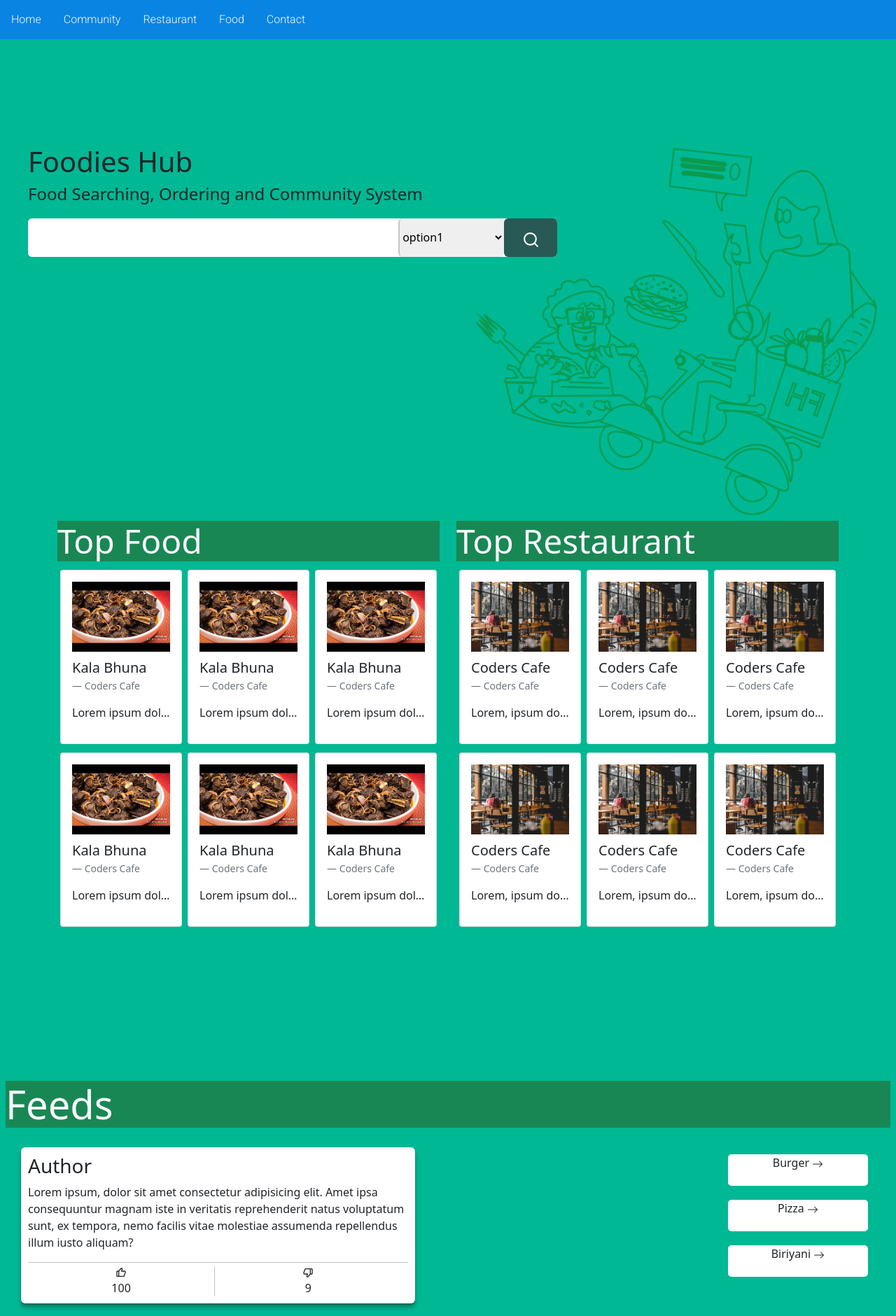
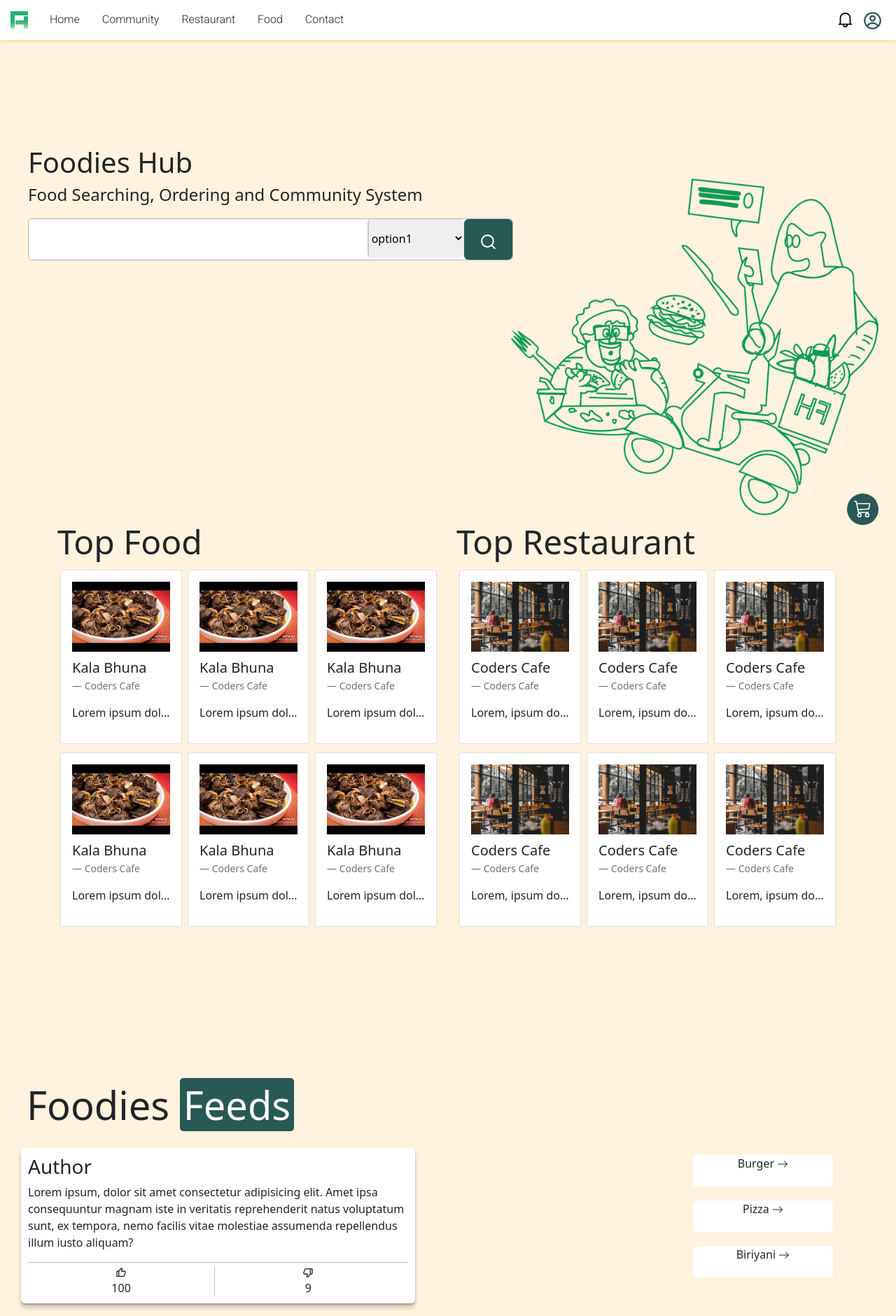
Before and after one commit to Marshmalow212/Foodies_hub, a React (Create React App) app in the folder frontend/: page / in a window 1280 px wide. Shown: the top 1880 px of the page at 70% size. Built offline with nearby package versions, Linux system fonts and the light colour scheme; a web font is replaced by a local one.

Commit message:
Cart, Profile, Notification Icon + little Upgrade

```diff
--- a/frontend/src/Home/Home.css
+++ b/frontend/src/Home/Home.css
@@ -2,13 +2,23 @@
   padding-top: 12%;
   margin-left: 30px;
 }
+.FeedText {
+  margin-left: 30px;
+  /* text-align: center; */
+}
+span {
+  border-radius: 5px;
+  padding: 0 5px;
+}
 .sec-1 {
   height: 85vh;
   background-image: url(../img/home_background.png);
+  /* filter: blur(8px); */
+  /* -webkit-filter: blur(8px); */
   /* background-size: 10px; */
   /* height: 10px; */
   background-position: right bottom;
-  background-size: 600px;
+  background-size: 550px;
   background-repeat: no-repeat;
   /* background: linear-gradient(white, grey); */
   padding-left: 10px;
--- a/frontend/src/Home/Home.js
+++ b/frontend/src/Home/Home.js
@@ -7,6 +7,7 @@ import TopFood from './TopFood';
 import TopRestaurant from './TopRestaurant';
 import HomeFeeds from './HomeFeeds';
 import RightNavigation from './RightNavigation';
+import Cart from '../Templates/Cart';
 import "./Home.css"
 // import "../img/home-background.png"
 
@@ -17,7 +18,7 @@ class Home extends Component {
     }
     render() {
         return (
-            <div className="bgnormal">
+            <div className="bgnormal" style={{position: "relative"}}>
                 <Header/>
 
                 <div className="sec-1">
@@ -27,18 +28,19 @@ class Home extends Component {
                     </div>
                     <TestSearchBar/>
                     {/* <Search /> */}
+                    <Cart/>
                 </div>
 
             <div className="container" style={{height:"100vh"}}>
                 {/* Top Section*/}
                 <div className="row">
                     <div className="col-sm-6 ">
-                    <div className="display-5 bg-success my-md-2 text-light ">Top Food</div>
+                    <div className="display-5 my-md-2 text-dark ">Top Food</div>
                         {/* Top Food Section */}
                         <TopFood />
                     </div>
                     <div className="col-sm-6 ">
-                    <div className="display-5 bg-success my-md-2 text-light ">Top Restaurant</div>
+                    <div className="display-5 my-md-2 text-dark ">Top Restaurant</div>
                         {/* Top Restaurant Section */}
                         <TopRestaurant />
                     </div>
@@ -46,8 +48,8 @@ class Home extends Component {
 
             </div>
 
-            <div className="">
-                <div className="display-4 bg-success my-md-2 mx-md-2 text-light ">Feeds</div>
+            <div className="FeedText">
+                <div className="display-4 my-md-2 mx-md-2 text-dark">Foodies <span style={{color:"#ffff",background:"#285954"}}>Feeds</span></div>
             </div>
 
             <div className="3rd-section" style={{display:"flex"}}>
--- a/frontend/src/Home/HomeFeeds.css
+++ b/frontend/src/Home/HomeFeeds.css
@@ -4,7 +4,7 @@
   background-color: white;
   border-radius: 6px;
   padding: 10px;
-  box-shadow: 0 2px 2px 0 rgba(0, 0, 0, 0.2), 0 6px 6px 0 rgba(0, 0, 0, 0.3);
+  box-shadow: 0 2px 2px 0 rgba(0, 0, 0, 0.2), 0 6px 6px 0 rgba(0, 0, 0, 0.2);
 }
 .Reactions {
   display: flex;
--- a/frontend/src/Home/RightNavigation.css
+++ b/frontend/src/Home/RightNavigation.css
@@ -1,7 +1,7 @@
 .FoodNav,
 .RestaurantNav {
   margin-top: 20px;
-  margin-right: 20px;
+  margin-right: 70px;
   display: flex;
   flex-direction: column;
 }
--- /dev/null
+++ b/frontend/src/Templates/Cart.css
@@ -0,0 +1,17 @@
+.cart-box {
+  border-radius: 50%;
+  background-color: #285954;
+  height: 45px;
+  width: 45px;
+  margin-right: 0;
+  margin-left: auto;
+  text-align: center;
+  position: fixed;
+  right: 25px;
+  bottom: 50px;
+}
+.cart-icon {
+  margin: auto;
+  color: white;
+  font-size: 25px;
+}
--- /dev/null
+++ b/frontend/src/Templates/Cart.js
@@ -0,0 +1,15 @@
+import React from 'react'
+import "./Cart.css"
+import { BsCart3 } from "react-icons/bs";
+
+function Cart() {
+    return (
+            <div className="cart-box">
+                <div className="cart-icon">
+                <BsCart3/>
+                </div>
+            </div>
+    )
+}
+
+export default Cart
--- /dev/null
+++ b/frontend/src/Templates/Header.css
@@ -0,0 +1,25 @@
+.fhlogo {
+  padding-left: 15px;
+  padding-right: 15px;
+}
+.header-container {
+  background: white;
+  box-shadow: 0 1px 1px 0 rgba(0, 0, 0, 0), 0 3px 3px 0 rgba(255, 188, 43, 0.3);
+  position: sticky;
+  top: 0;
+  width: 100%;
+  /* font-weight: 200; */
+}
+/* a:hover {
+  color: #285954;
+} */
+.foodies-profile {
+  color: #285954;
+  font-size: 27px;
+  margin-right: 20px;
+}
+.foodies-notification {
+  color: #285954;
+  font-size: 21px;
+  margin-right: 15px;
+}
--- a/frontend/src/Templates/Header.js
+++ b/frontend/src/Templates/Header.js
@@ -1,5 +1,9 @@
 import React, { Component } from 'react';
 import ReactDOM from 'react-dom';
+import fhlogo from "../fh_logo.png"
+import "./Header.css"
+import { CgProfile } from "react-icons/cg";
+import { GrNotification } from "react-icons/gr";
 
 class Header extends Component {
     constructor(props) {
@@ -8,16 +12,20 @@ class Header extends Component {
     }
     render() {
         return (
-            <div className="bgpersonal">
+            // <div className="bgpersonal">
+            <div className="header-container">
                 <nav className="navbar navbar-expand-lg">
+                    <a href="#" className="fhlogo" ><img src={fhlogo} alt="logo" width="25" height="25"/></a>
                     <ul className="nav me-auto mb-2 mb-lg-0 mr-2 ">
-                        <li className="nav-item "><a href="/" className="nav-link text-light ">Home</a></li>
-                        <li className="nav-item "><a href="#" className="nav-link text-light">Community</a></li>
-                        <li className="nav-item "><a href="/restaurant" className="nav-link text-light">Restaurant</a></li>
-                        <li className="nav-item "><a href="/food" className="nav-link text-light">Food</a></li>
-                        <li className="nav-item "><a href="#" className="nav-link text-light">Contact</a></li>
+                        <li className="nav-item "><a href="/" className="nav-link text-dark">Home</a></li>
+                        <li className="nav-item "><a href="#" className="nav-link text-dark">Community</a></li>
+                        <li className="nav-item "><a href="/restaurant" className="nav-link text-dark">Restaurant</a></li>
+                        <li className="nav-item "><a href="/food" className="nav-link text-dark">Food</a></li>
+                        <li className="nav-item "><a href="#" className="nav-link text-dark">Contact</a></li>
 
                     </ul>
+                    <a href="#" className="foodies-notification"><GrNotification/></a>
+                    <a href="#" className="foodies-profile"><CgProfile/></a>
                 </nav>
             </div>
           );
--- a/frontend/src/Templates/TestSearchBar.css
+++ b/frontend/src/Templates/TestSearchBar.css
@@ -6,10 +6,10 @@
   border-radius: 6px;
   display: flex;
   background: white;
-  width: 60%;
+  width: 55%;
   margin-left: 30px;
-  height: 55px;
-  /* border: 1px solid rgb(88, 88, 88); */
+  height: 60px;
+  border: 1px solid rgb(179, 179, 179);
 }
 .Sinput {
   border-radius: 6px;
--- a/frontend/src/index.css
+++ b/frontend/src/index.css
@@ -1,6 +1,6 @@
 .bgnormal {
-  background: rgba(0, 184, 148, 1);
-  /* background: #feffdc; */
+  /* background: rgba(0, 184, 148, 1); */
+  background: #fff2de;
   max-height: 100%;
 }
 
@@ -23,10 +23,15 @@ a {
   font-size: medium;
 }
 .bgpersonal {
-  background: rgba(9, 132, 227, 1);
+  /* background: rgba(9, 132, 227, 1); */
+  background: white;
   /* background-color: rgba(9, 132, 227,1.0); */
 }
 
 #topimage {
   height: 100px;
 }
+
+.card:hover {
+  outline: 0.1rem solid #285954;
+}
```
Also changed, not shown: frontend/src/fh_logo.png (added).
